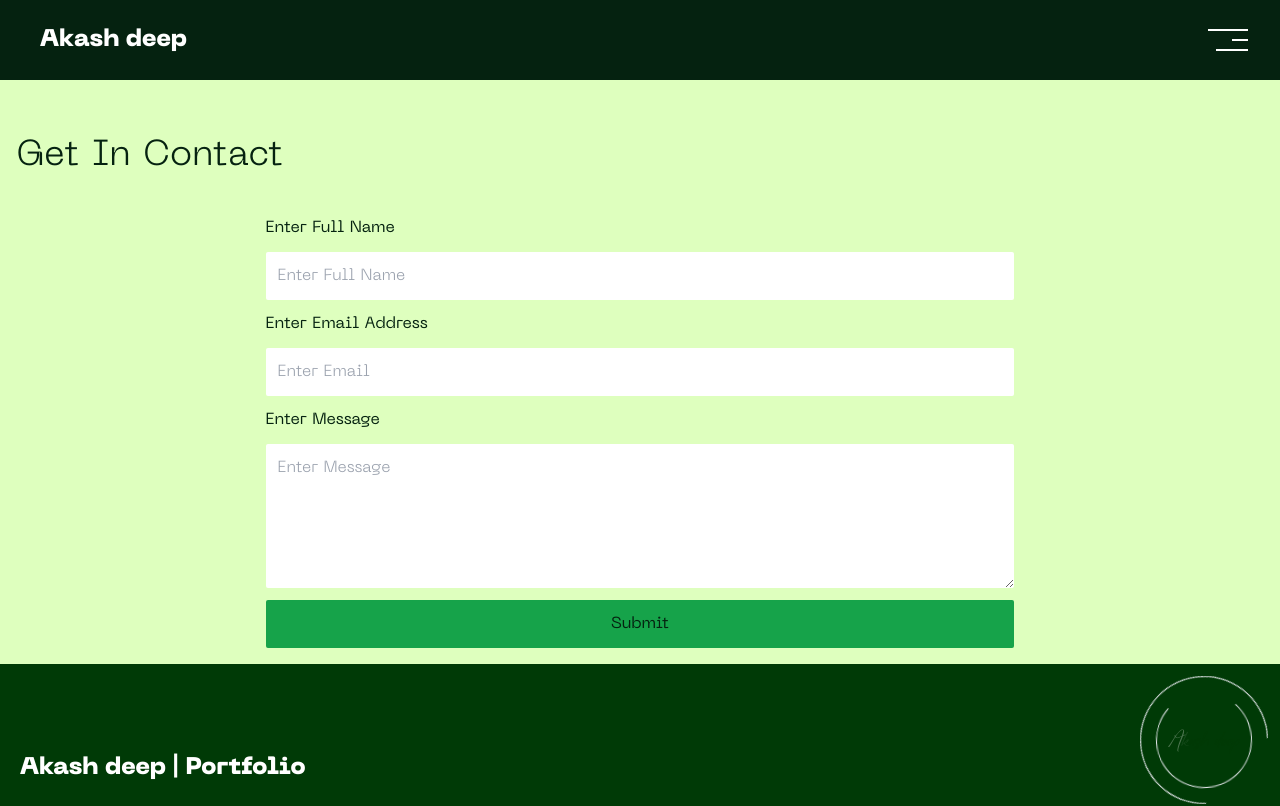
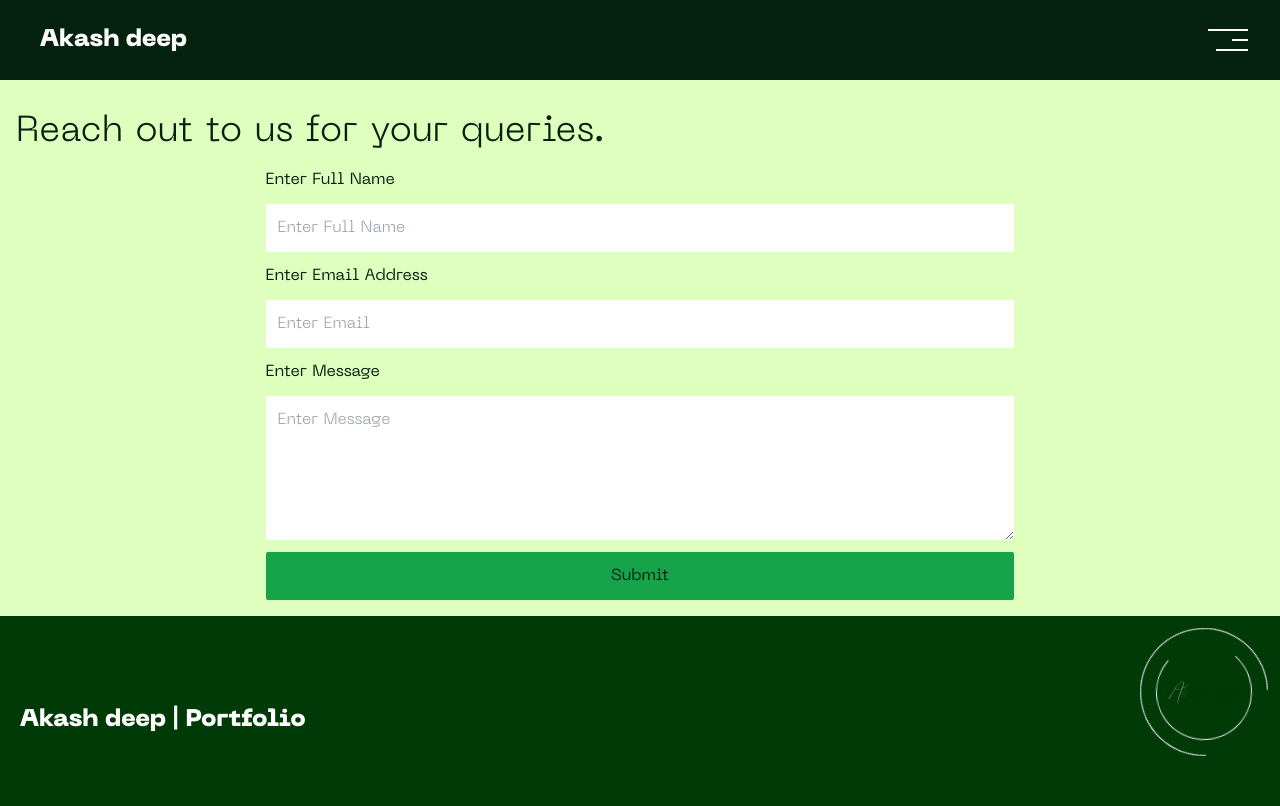
Before and after one commit to akashdeep023/Portfolio, a React (Vite) app: page /contact in a window 1280 px wide. Shown: the top 806 px of the page. Built offline with nearby package versions, Linux system fonts and the light colour scheme.

Commit message:
Update contact page

```diff
--- a/src/components/Contact.jsx
+++ b/src/components/Contact.jsx
@@ -7,7 +7,9 @@ const Contact = () => {
 	return (
 		<div className="w-full min-full">
 			<div>
-				<h1 className="text-4xl my-10">Get In Contact</h1>
+				<h1 className="text-2xl sm:text-4xl my-4">
+					Reach out to us for your queries.
+				</h1>
 			</div>
 			<div className="flex items-center justify-center w-full h-full">
 				<form
```
